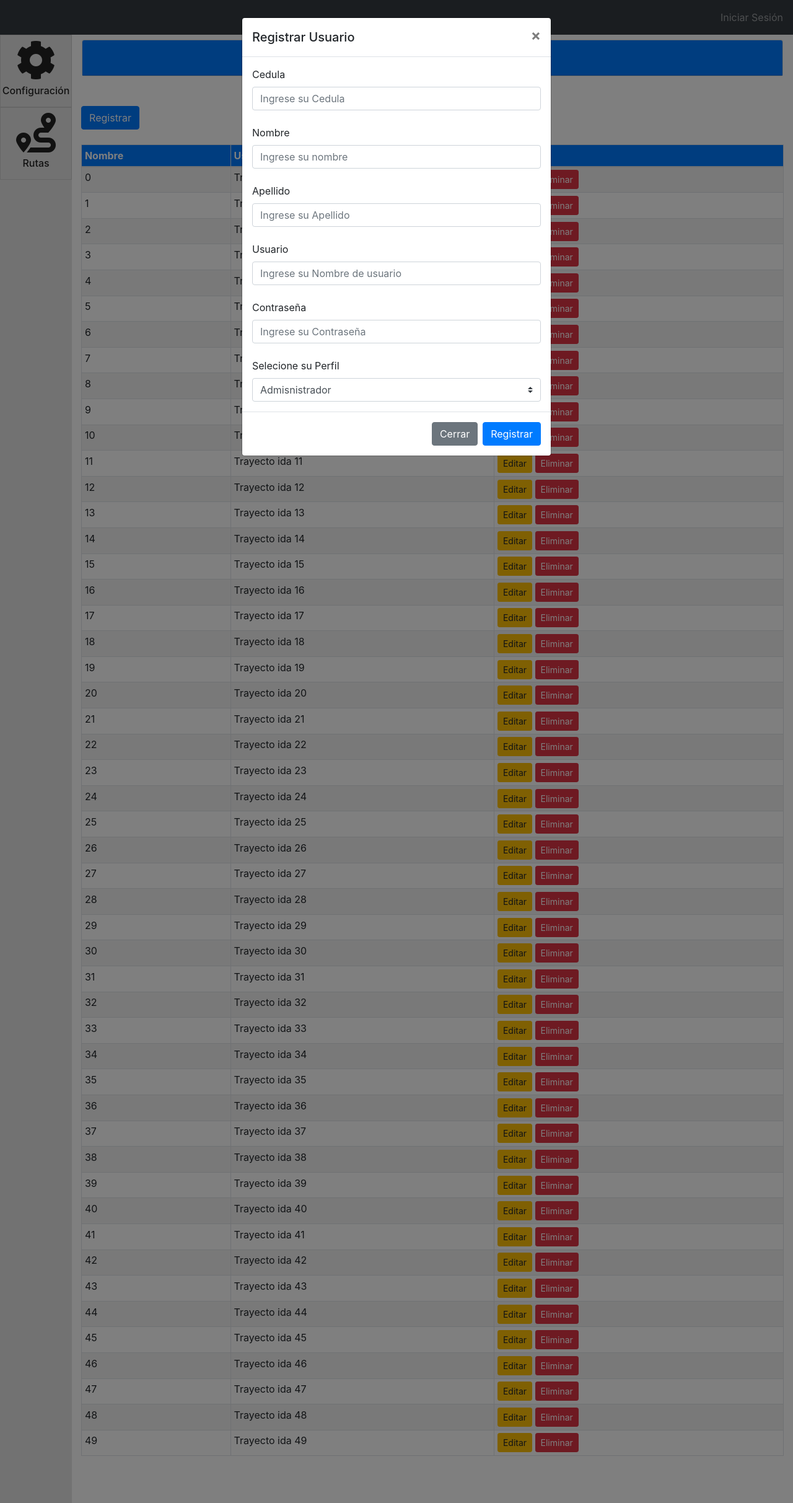
After one commit to juansebastian028/ProyectoRutas, a PHP site: page /Usuarios.php in a window 1280 px wide, after a click on "Registrar". The commit adds this page. Shown: the whole page at 62% size. Run offline with PHP 8.4, Linux system fonts and the light colour scheme.

Commit message:
moduloUsuarios

```diff
--- /dev/null
+++ b/view/Usuarios.php
@@ -0,0 +1,133 @@
+<!DOCTYPE html>
+<html lang="es">
+<head>
+    <meta charset="UTF-8">
+    <meta name="viewport" content="width=device-width, initial-scale=1.0">
+    <meta http-equiv="X-UA-Compatible" content="ie=edge">
+    <title>Usuarios</title>
+    <!-- CSS Bootstrap -->
+    <link rel="stylesheet" href="assets/bootstrap/css/bootstrap.min.css">
+    <!--Own CSS-->
+    <link rel="stylesheet" href="assets/css/verticalmenu.css">
+    <!--Font Awesome-->
+    <link rel="stylesheet" href="https://cdnjs.cloudflare.com/ajax/libs/font-awesome/5.15.1/css/all.min.css">
+</head>
+
+<body>
+    <!-- Nav -->
+    <nav class="navbar navbar-dark bg-dark">
+      <div class="navbar-nav ml-auto">
+        <a class="nav-item nav-link" href="#">Iniciar Sesión</a>
+      </div>
+    </nav>
+
+    <div class="d-flex d-row">
+        <!-- Vertical Menu -->
+        <div class="vertical-menu">
+            <a class="vertical-menu__link" href="#">
+                <i class="vertical-menu__icon fas fa-cog"></i>
+                <h4 class="vertical-menu__title">Configuración</h4>
+            </a>
+
+            <a class="vertical-menu__link" href="">
+                <i class="vertical-menu__icon fas fa-route"></i>
+                <h4 class="vertical-menu__title"> Rutas</h4>
+            </a>
+        </div>
+
+        <div class="container-fluid">
+            <div class="row p-0">
+                <div class="card ml-3 mr-3 mt-2 mb-5 w-100 text-center">
+                    <div class="card-header bg-primary text-white">
+                        <h5>Usuarios</h5>
+                    </div>
+                </div>
+                <div class="col-2 mb-4">
+                    <button  class="btn btn-primary" data-toggle="modal" data-target="#modalRegistro">Registrar</button>
+                </div>
+                <div class="col-12">
+                    <table class="table table-bordered table-sm table-hover table-fixed table-striped" id="tblRutas">
+                        <thead class="bg-primary text-white">
+                            <tr>
+                                <th>Nombre</th>
+                                <th>Usuarios</th>
+                                <th>acciones</th>
+                            </tr>
+                        </thead>
+                        <tbody>
+                            <?php
+                            for($i = 0; $i < 50; $i++){
+                                ?>
+                                <tr>
+                                    <td><?= $i ?></td>
+                                    <td>Trayecto ida <?= $i ?></td>
+                                    <td>
+                                        <button class="btn btn-sm btn-warning">Editar</button>
+                                        <button class="btn btn-sm btn-danger">Eliminar</button>
+                                    </td>
+                                </tr>
+                                <?php
+                            }
+                            ?>
+                        </tbody>
+                    </table>
+                </div>
+            </div>
+        </div>
+
+    </div>
+
+    <div class="modal fade" id="modalRegistro" tabindex="-1" role="dialog" aria-labelledby="exampleModalLabel" aria-hidden="true">
+        <div class="modal-dialog" role="document">
+            <div class="modal-content">
+                <div class="modal-header">
+                    <h5 class="modal-title" id="exampleModalLabel">Registrar Usuario</h5>
+                    <button type="button" class="close" data-dismiss="modal" aria-label="Close">
+                        <span aria-hidden="true">&times;</span>
+                    </button>
+                </div>
+                <div class="modal-body">
+                    <form action="">
+
+                        <label for="">Cedula</label>
+                        <input class="form-control tamaño_input " type="number" placeholder="Ingrese su Cedula"> <br>
+
+                        <label for="">Nombre</label>
+                        <input class="form-control" type="text" placeholder="Ingrese su nombre">
+                        <br>
+
+                        <label for="">Apellido</label>
+                        <input class="form-control" type="text" placeholder="Ingrese su Apellido">
+                        <br>
+
+                        <label for="">Usuario</label>
+                        <input class="form-control" type="text" placeholder="Ingrese su Nombre de usuario">
+                        <br>
+
+                        <label for="">Contraseña</label>
+                        <input class="form-control" type="text" placeholder="Ingrese su Contraseña">
+                        <br>
+
+                        <label for="">Selecione su Perfil</label>
+                        <select class="custom-select" name="perfilUsuario" id="">
+                            <option value="">Admisnistrador</option>
+                            <option value="">Usuario General</option>
+                        </select>
+
+                    </form>
+                </div>
+                <div class="modal-footer">
+                    <button type="button" class="btn btn-secondary" data-dismiss="modal">Cerrar</button>
+                    <button type="button" onclick="" class="btn btn-primary">Registrar</button>
+                </div>
+            </div>
+        </div>
+    </div>
+
+    <!-- Script Bootstrap -->
+     <script src="assets/bootstrap/js/jquery-3.5.1.min.js"></script>
+    <script src="assets/bootstrap/js/bootstrap.min.js"></script>
+
+
+</body>
+</html>
```
Also changed, not shown: view/Registrar_Usuarios.php (added, +72 -0 lines), view/assets/css/Registrar_Usuarios.css (added, +47 -0 lines), view/assets/css/verticalmenu.css (line endings or trailing spaces).
